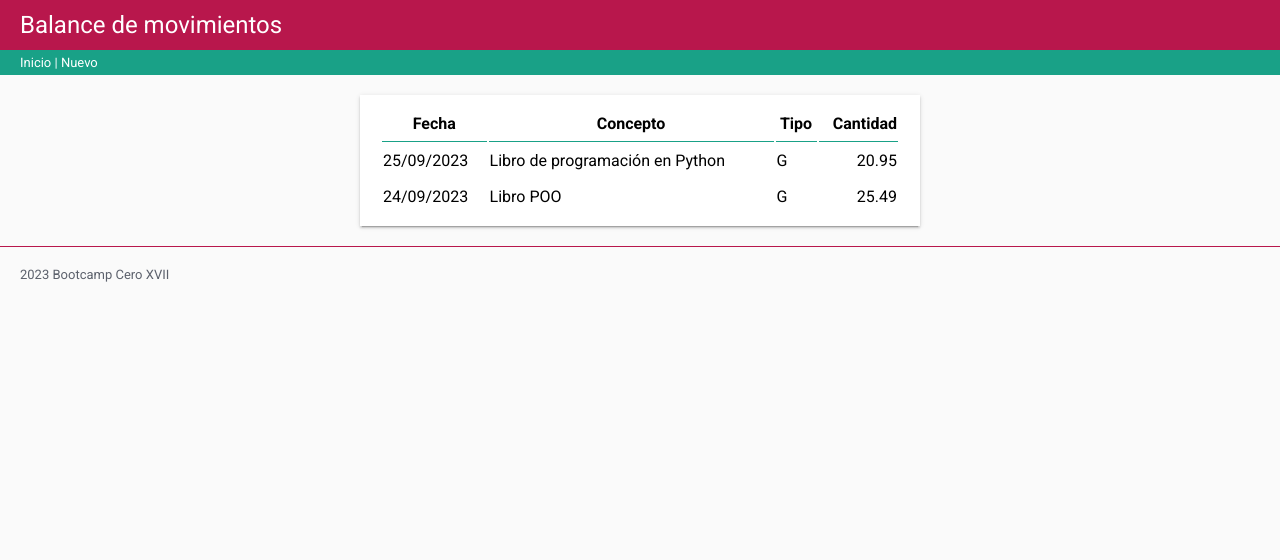
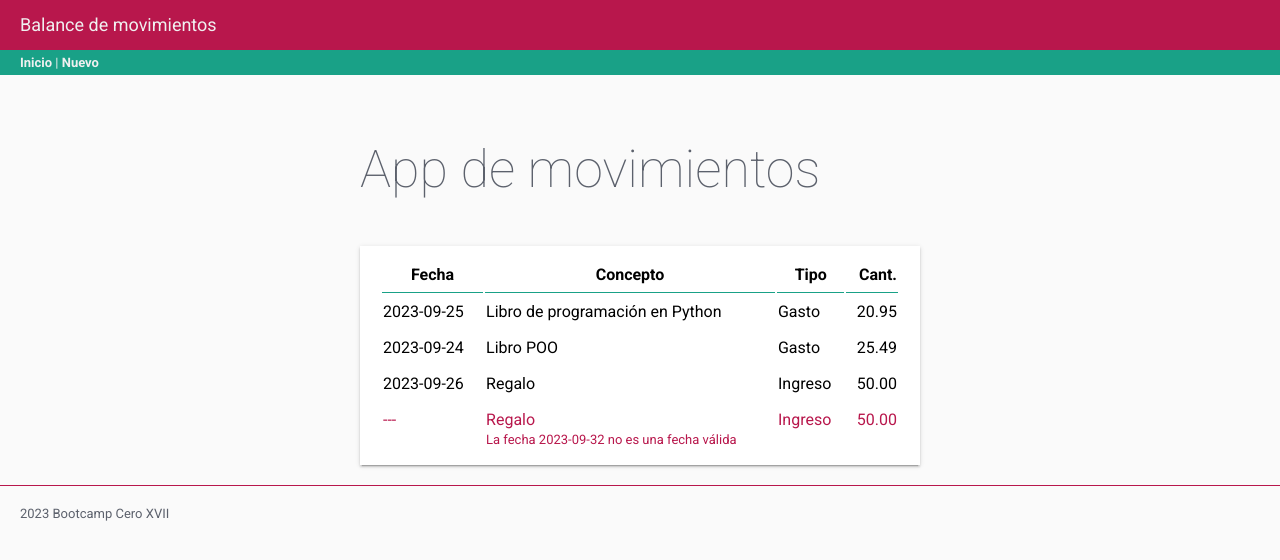
Before and after one commit to Manudies/hello-flask, a Flask app: page / in a window 1280 px wide. Shown: the top 560 px of the page. Run offline with Flask 3, Linux system fonts and the light colour scheme.

Commit message:
feat: clase 26/09/2023

```diff
--- a/balance/data/movimientos.csv
+++ b/balance/data/movimientos.csv
@@ -1,3 +1,5 @@
 fecha,concepto,ingreso_gasto,cantidad
-25/09/2023,Libro de programación en Python,G,20.95
-24/09/2023,Libro POO,G,25.49
+2023-09-25,Libro de programación en Python,G,20.95
+2023-09-24,Libro POO,G,25.49
+2023-09-26,Regalo,I,50.00
+2023-09-32,Regalo,I,50.00
--- a/balance/models.py
+++ b/balance/models.py
@@ -1,17 +1,32 @@
 import csv
+from datetime import date
 
 from . import RUTA_FICHERO
 
 
 class Movimiento:
     def __init__(self, fecha, concepto, tipo, cantidad):
-        self.fecha = fecha
+
+        self.errores = []
+
+        try:
+            self.fecha = date.fromisoformat(fecha)
+        except ValueError:
+            self.fecha = None
+            self.errores.append(f'La fecha {fecha} no es una fecha válida')
         self.concepto = concepto
         self.tipo = tipo
         self.cantidad = cantidad
 
+    @property
+    def has_errors(self):
+        return len(self.errores) > 0
+
     def __str__(self):
-        return f"{self.fecha} | {self.concepto} | {self.tipo} | {self.cantidad}"
+        return f'{self.fecha}\t{self.concepto}\t{self.tipo}\t{self.cantidad}\n'
+
+    def __repr__(self):
+        return self.__str__()
 
 
 class ListaMovimientos:
@@ -20,13 +35,22 @@
 
     def leer_desde_archivo(self):
         self.lista_movimientos = []
-        with open(RUTA_FICHERO, "r", encoding="UTF8") as fichero:
+        with open(RUTA_FICHERO, 'r', encoding="UTF8") as fichero:
             reader = csv.DictReader(fichero)
             for fila in reader:
-                self.lista_movimientos.append(fila)
+                movimiento = Movimiento(
+                    fila['fecha'],
+                    fila['concepto'],
+                    fila['ingreso_gasto'],
+                    fila['cantidad']
+                )
+                self.lista_movimientos.append(movimiento)
 
     def __str__(self):
-        result = ""
+        result = ''
         for mov in self.lista_movimientos:
-            result += f"\n{mov}"
+            result += f'\n{mov}'
         return result
+
+    def __repr__(self):
+        return self.__str__()
--- a/balance/static/css/styles.css
+++ b/balance/static/css/styles.css
@@ -1,19 +1,41 @@
+:root {
+    --primary-color: #b8174c;
+    --secondary-color: #19a187;
+
+    --neutral-100: #f0f0f0;
+    --neutral-50: #888;
+    --neutral-0: #000;
+
+    --error-color: var(--primary-color);
+
+    --default-border: solid thin var(--secondary-color);
+}
+
 header {
-    background-color: #b8174c;
-    color: white;
+    background-color: var(--primary-color);
+    color: var(--neutral-100);
     height: 50px;
     padding-left: 20px;
     line-height: 50px;
-    font-size: x-large
+    font-size: large;
 }
 
 .navbar {
-    background-color: #19a187;
-    color: #ffffff;
+    background-color: var(--secondary-color);
+    color: var(--neutral-100);
     height: 25px;
     line-height: 25px;
     padding-left: 20px;
 }
+
+.navbar a,
+.navbar a:active,
+.navbar a:focus,
+.navbar a:visited,
+.navbar a:hover {
+    color: var(--neutral-100);
+}
+
 
 main {
     max-width: 600px;
@@ -23,18 +45,38 @@
 
 table.paper {
     width: 100%;
-    margin: 0px;
+    margin: 0;
 }
 
 table.paper .titulo-tabla {
-    border-bottom: solid thin #19a187;
+    border-bottom: var(--default-border);
 }
 
 .pie-pagina {
     padding: 20px;
-    border-top: solid thin #b8174c;
+    border-top: solid thin var(--primary-color);
 }
 
 .numero {
     text-align: right;
 }
+
+.lista-vacia {
+    text-align: center;
+    color: var(--neutral-50);
+    padding: 20px;
+}
+
+.error {
+    color: var(--error-color);
+}
+
+p.error {
+    font-size: small;
+    margin: 0;
+    line-height: 0;
+}
+
+tr.error+tr td {
+    padding-bottom: 13px;
+}
--- /dev/null
+++ b/balance/templates/base.html
@@ -0,0 +1,28 @@
+<!DOCTYPE html>
+<html lang="en">
+
+<head>
+    <meta charset="UTF-8">
+    <meta name="viewport" content="width=device-width, initial-scale=1.0">
+    <title>Balance - {% block head_title %}Balance App{% endblock %}</title>
+    <link rel="stylesheet" href="static/css/flat-remix.css">
+    <link rel="stylesheet" href="static/css/styles.css">
+</head>
+
+<body>
+    {% include "components/header.html" %}
+    {% include "components/navbar.html" %}
+    <main>
+        {% block page_title%}
+        <h1>App de movimientos</h1>
+        {% endblock page_title %}
+
+        {% block contenido %}
+        {% endblock contenido %}
+    </main>
+
+
+</body>
+{% include "components/footer.html" %}
+
+</html>
--- /dev/null
+++ b/balance/templates/components/footer.html
@@ -0,0 +1 @@
+<footer class="pie-pagina">2023 Bootcamp Cero XVII</footer>
--- /dev/null
+++ b/balance/templates/components/header.html
@@ -0,0 +1 @@
+<header>Balance de movimientos</header>
--- /dev/null
+++ b/balance/templates/components/navbar.html
@@ -0,0 +1,5 @@
+<nav class="navbar">
+    <a href="/">Inicio</a>
+    |
+    <a href="/nuevo">Nuevo</a>
+</nav>
--- a/balance/templates/inicio.html
+++ b/balance/templates/inicio.html
@@ -1,38 +1,52 @@
-<!DOCTYPE html>
-<html lang="en">
+{% extends "base.html" %}
 
-<head>
-    <meta charset="UTF-8">
-    <meta name="viewport" content="width=device-width, initial-scale=1.0">
-    <title>Balance - Lista de movimientos</title>
-    <link rel="stylesheet" href="static/css/flat-remix.css">
-    <link rel="stylesheet" href="static/css/styles.css">
+{% block head_title%}
+{{ super() }}: Inicio
+{% endblock head_title %}
 
-</head>
-
-<body>
-    <header>Balance de movimientos</header>
-    <nav class="navbar">Inicio | Nuevo</nav>
-    <main>
-
+{% block contenido %}
 <table class="paper">
     <tr>
         <th class="titulo-tabla">Fecha</th>
         <th class="titulo-tabla">Concepto</th>
         <th class="titulo-tabla">Tipo</th>
-                <th class="titulo-tabla numero">Cantidad</th>
+        <th class="titulo-tabla numero">Cant.</th>
     </tr>
+    {% if movs %}
     {% for m in movs %}
+    <tr {% if m.has_errors %} class="error" {% endif %}>
+        <td>
+            {% if m.fecha %}
+            {{ m.fecha }}
+            {% else %}
+            ---
+            {% endif %}
+        </td>
+        <td>{{ m.concepto }}</td>
+        <td>
+            {% if m.tipo == 'I' %}
+            Ingreso
+            {% else %}
+            Gasto
+            {% endif %}
+        </td>
+        <td class="numero">{{ m.cantidad }}</td>
+    </tr>
+    {% if m.has_errors %}
     <tr>
-                <td>{{ m.fecha}}</td>
-                <td>{{ m.concepto}}</td>
-                <td>{{ m.ingreso_gasto}}</td>
-                <td class="numero">{{ m.cantidad}}</td>
+        <td></td>
+        <td colspan="3">
+            {% for error in m.errores %}
+            <p class="error">{{ error }}</p>
+            {% endfor %}
+        </td>
     </tr>
+    {% endif %}
     {% endfor %}
+    {% else %}
+    <tr>
+        <td colspan="4" class="lista-vacia">No hay movimientos disponibles</td>
+    </tr>
+    {% endif %}
 </table>
-    </main>
-    <footer class="pie-pagina">2023 Bootcamp Cero XVII</footer>
-</body>
-
-</html>
+{% endblock contenido %}
--- a/balance/views.py
+++ b/balance/views.py
@@ -20,7 +20,7 @@
     """
     Crea un movimiento nuevo y lo guarda en CSV
     """
-    return "Agregar nuevo movimiento"
+    return render_template("nuevo.html")
 
 
 @app.route("/modificar")
```
Also changed, not shown: balance/templates/nuevo.html (added, +41 -0 lines). Lines whose indentation alone changed are shown as unchanged.
